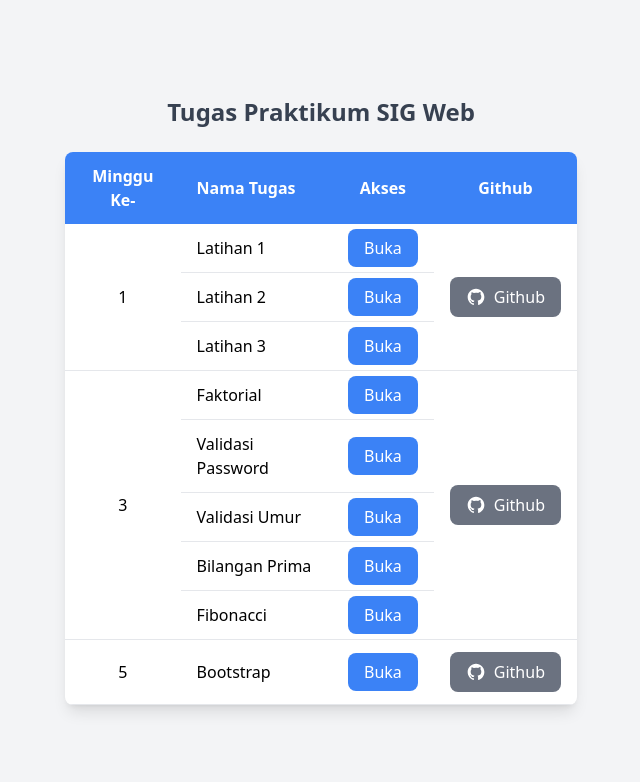
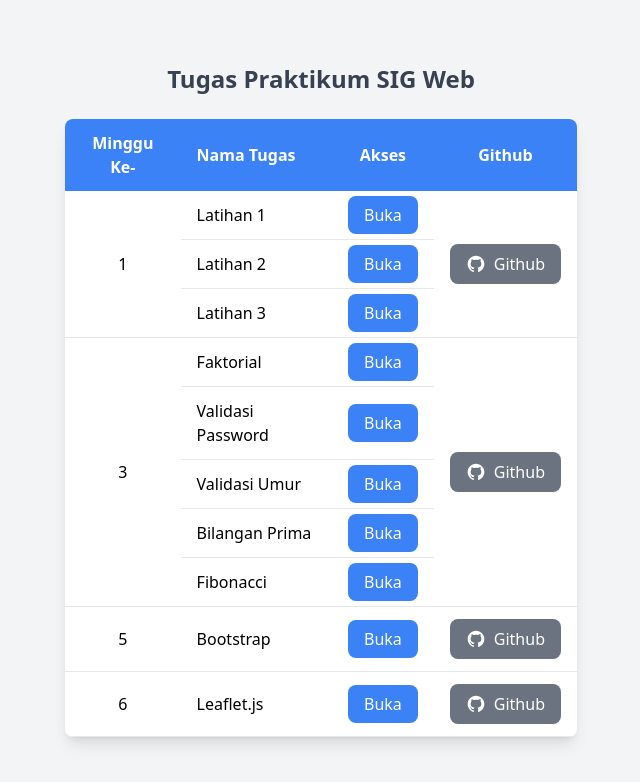
Before and after one commit to hifninazih/prak-sigweb, a plain HTML site: page index.html in a window 1280 px wide. Shown: the whole page, without its empty margins (319-959 px from the left). Drawn offline with nearby package versions, Linux system fonts and the light colour scheme.

Commit message:
add minggu 6

```diff
--- a/index.html
+++ b/index.html
@@ -162,7 +162,7 @@
 
         <!-- Minggu 5  -->
         <tr class="border-b">
-          <td class="py-4 px-4 text-center align-middle" rowspan="5">5</td>
+          <td class="py-4 px-4 text-center align-middle">5</td>
           <td class="py-3 px-4">Bootstrap</td>
           <td class="py-3 px-4 text-center">
             <a
@@ -193,6 +193,40 @@
             </a>
           </td>
         </tr>
+
+        <!-- Minggu 6  -->
+        <tr class="border-b">
+          <td class="py-4 px-4 text-center align-middle">6</td>
+          <td class="py-3 px-4">Leaflet.js</td>
+          <td class="py-3 px-4 text-center">
+            <a
+              href="https://sigweb-leaflet.hifninazih.my.id/"
+              class="px-4 py-2 bg-blue-500 text-white rounded-lg hover:bg-blue-600 transition"
+              target="_blank"
+            >
+              Buka
+            </a>
+          </td>
+          <td class="py-3 px-4 text-center">
+            <a
+              href="https://github.com/hifninazih/praksigweb-leaflet"
+              target="_blank"
+              class="flex items-center gap-2 bg-gray-500 text-white px-4 py-2 rounded-lg hover:bg-gray-600 transition duration-300"
+            >
+              <svg
+                xmlns="http://www.w3.org/2000/svg"
+                fill="currentColor"
+                viewBox="0 0 24 24"
+                class="w-5 h-5"
+              >
+                <path
+                  d="M12 2C6.477 2 2 6.484 2 12.021c0 4.426 2.865 8.19 6.839 9.525.5.091.682-.217.682-.484 0-.239-.01-.869-.015-1.706-2.782.604-3.369-1.343-3.369-1.343-.454-1.153-1.11-1.46-1.11-1.46-.908-.621.069-.609.069-.609 1.005.071 1.534 1.032 1.534 1.032.892 1.528 2.341 1.087 2.91.832.091-.648.35-1.087.636-1.338-2.221-.253-4.555-1.113-4.555-4.95 0-1.092.39-1.986 1.031-2.686-.104-.253-.447-1.273.098-2.653 0 0 .84-.269 2.75 1.025A9.561 9.561 0 0 1 12 6.8c.852.004 1.71.114 2.51.334 1.908-1.294 2.747-1.025 2.747-1.025.547 1.38.204 2.4.1 2.653.644.7 1.03 1.594 1.03 2.686 0 3.848-2.337 4.693-4.564 4.943.36.312.679.927.679 1.869 0 1.35-.012 2.438-.012 2.77 0 .268.18.579.688.48 3.975-1.336 6.837-5.1 6.837-9.526C22 6.484 17.523 2 12 2Z"
+                />
+              </svg>
+              Github
+            </a>
+          </td>
+        </tr>
       </tbody>
     </table>
   </body>
```
